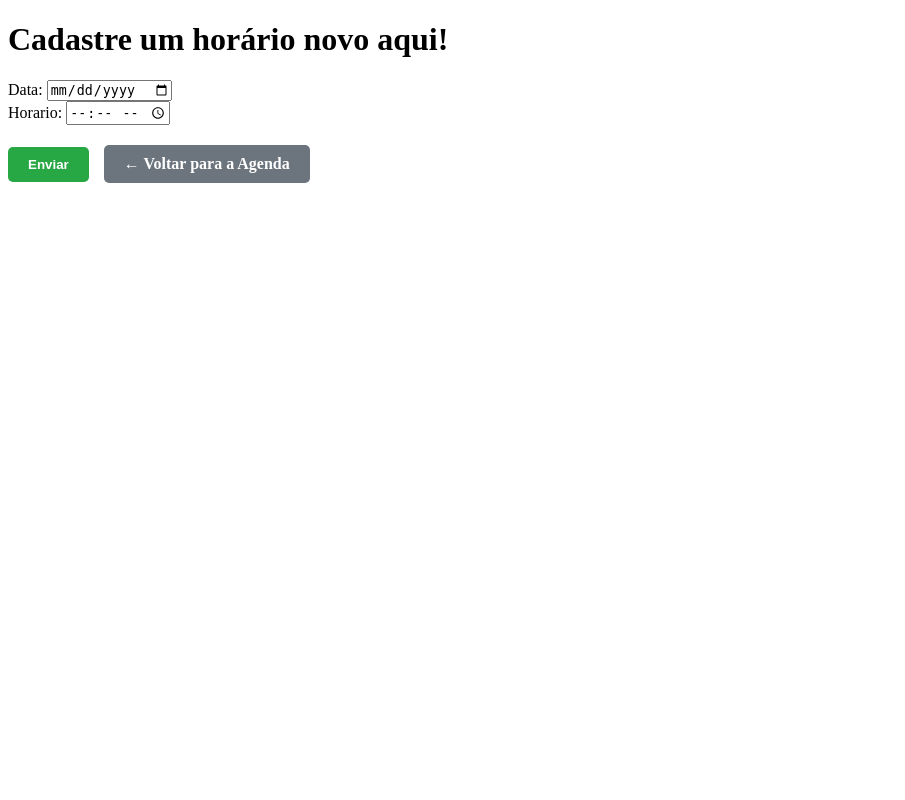
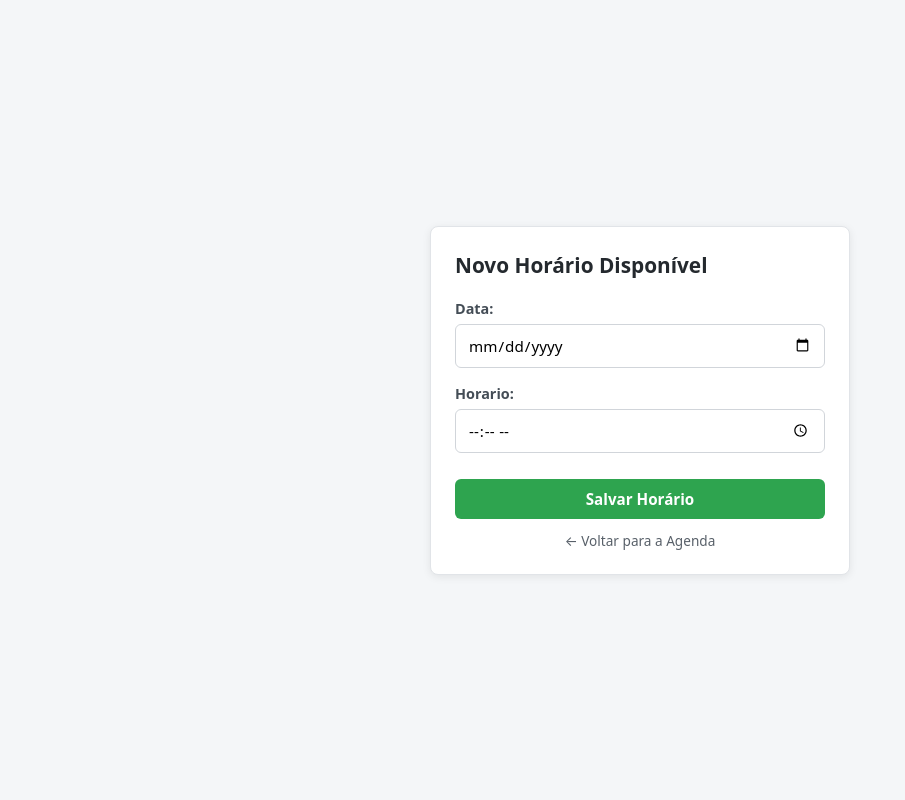
Before and after one commit to samuelslv7/ClinicaEstetica, a Django app: page /agendar/horarios/cadastrarHorario in a window 1280 px wide. Shown: the whole page, without its empty margins (0-905 px from the left). Run offline with Django 5.2, Linux system fonts and the light colour scheme.

Commit message:
style: front do cadastrar horario Closes #40

```diff
--- a/agendar/templates/horarios/cadastrarHorario.html
+++ b/agendar/templates/horarios/cadastrarHorario.html
@@ -1,32 +1,50 @@
 <!DOCTYPE html>
-<html lang="en">
+<html lang="pt-br">
 <head>
     <meta charset="UTF-8">
     <meta name="viewport" content="width=device-width, initial-scale=1.0">
     <title>Cadastrar Horário</title>
+    <style>
+        * { box-sizing: border-box; font-family: system-ui, -apple-system, sans-serif; }
+        body { background-color: #f4f6f8; display: flex; justify-content: center; align-items: center; min-height: 100vh; margin: 0; padding: 20px; }
+        .card { background: #ffffff; width: 100%; max-width: 420px; padding: 24px; border-radius: 8px; box-shadow: 0 2px 8px rgba(0,0,0,0.08); border: 1px solid #e1e4e8; }
+        h2 { margin: 0 0 20px 0; font-size: 1.3rem; color: #24292e; }
+        .campo { margin-bottom: 16px; }
+        label { display: block; margin-bottom: 6px; font-size: 0.9rem; font-weight: 600; color: #444d56; }
+        input[type="text"], input[type="date"], input[type="time"], select {
+            width: 100%; padding: 10px 12px; border: 1px solid #d1d5da; border-radius: 6px; font-size: 0.95rem; outline: none; background-color: #fff;
+        }
+        input:focus, select:focus { border-color: #0366d6; }
+        .btn-salvar { width: 100%; background-color: #2ea44f; color: #ffffff; border: none; padding: 10px; font-size: 0.95rem; font-weight: 600; border-radius: 6px; cursor: pointer; margin-top: 10px; }
+        .btn-salvar:hover { background-color: #2c974b; }
+        .btn-cancelar { display: block; text-align: center; margin-top: 12px; color: #586069; text-decoration: none; font-size: 0.85rem; }
+        .btn-cancelar:hover { text-decoration: underline; }
+        .mensagem { padding: 10px; border-radius: 6px; font-size: 0.85rem; margin-bottom: 16px; background-color: #dcffe4; color: #155724; border: 1px solid #c3e6cb; }
+        .mensagem.error { background-color: #ffeef0; color: #cb2431; border-color: #ffdce0; }
+    </style>
 </head>
 <body>
-    <h1>Cadastre um horário novo aqui!</h1>
-    {% if messages %}
-        <div class="messages">
+
+    <div class="card">
+        <h2>Novo Horário Disponível</h2>
+
+        {% if messages %}
             {% for message in messages %}
-                <div class="alert alert-{{ message.tags }}">
-                    {{ message }}
-                </div>
+                <div class="mensagem {{ message.tags }}">{{ message }}</div>
             {% endfor %}
-        </div>
-    {% endif %}
-    <form action ="" method = "post">
-        {% csrf_token %}
-        {{form}}
-<div style="display: flex; gap: 15px; margin-top: 20px; align-items: center;">
-        <input type="submit" value="Enviar" style="background-color: #28a745; color: white; padding: 10px 20px; border: none; border-radius: 5px; font-weight: bold; cursor: pointer;">
+        {% endif %}
 
-        <a href="{% url 'agendar:agenda' %}" style="display: inline-block; padding: 10px 20px; background-color: #6c757d; color: white; text-decoration: none; border-radius: 5px; font-weight: bold;">
-            &larr; Voltar para a Agenda
-        </a>
+        <form method="POST">
+            {% csrf_token %}
+
+            <div class="campo">
+                {{ form.as_p }}
+            </div>
+
+            <button type="submit" class="btn-salvar">Salvar Horário</button>
+            <a href="{% url 'agendar:agenda' %}" class="btn-cancelar">← Voltar para a Agenda</a>
+        </form>
     </div>
-    </form>
 
 </body>
 </html>
```
